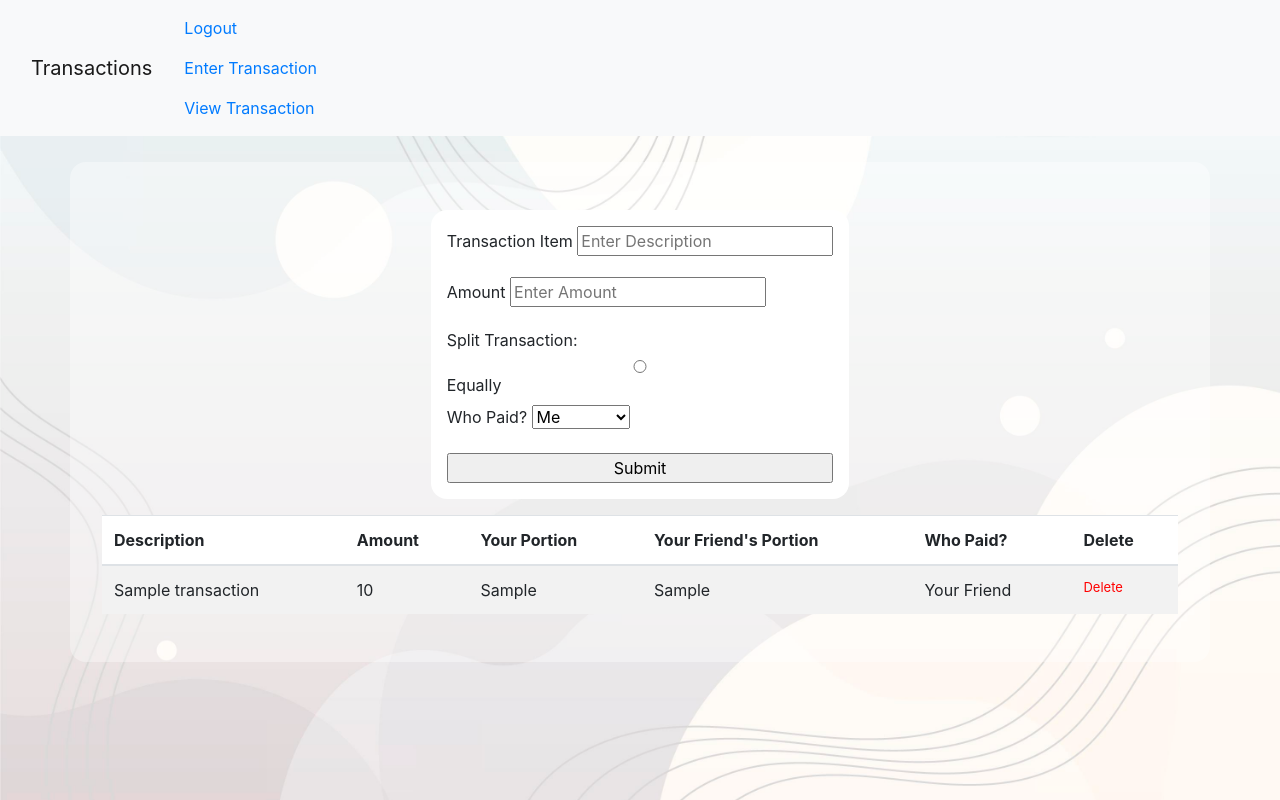
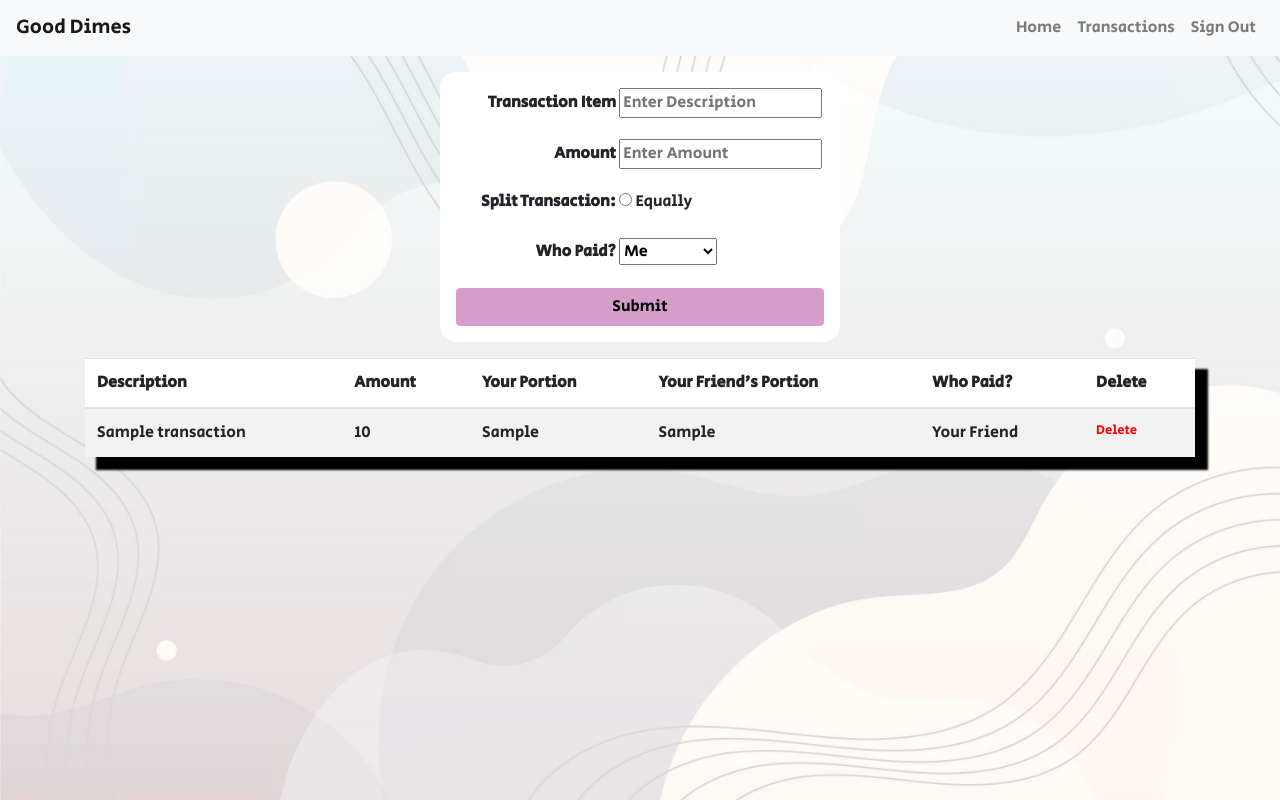
Before and after one commit to dimiprousalis/GoodDimes, a Node project: template views/transactions.ejs in a window 1280 px wide. Run offline with Node 20 templates, Linux system fonts and the light colour scheme; the template is opened without the code that fills it: most values are stand-ins (such as "Sample title", 1, 10 or a date in 2020); some libraries are stand-ins or nearby versions.

Commit message:
making it prettier

```diff
--- a/public/css/style.css
+++ b/public/css/style.css
@@ -1,8 +1,9 @@
-/* Box Model Hack */
 * {
-    box-sizing: border-box;
-  }
-html,body {
+    font-family: 'Secular One', Courier, monospace;
+}
+
+html,
+body {
     height: 100%;
 }
 
@@ -16,24 +17,15 @@ body {
 h1 {
     font-size: medium;
 }
+
 .del {
     font-size: small;
     color: red;
     cursor: pointer;
 }
 
-/* .container {
-    display: flex;
-    flex-direction: column;
-    margin-top: 2%;
-    background: white;
-    padding: 2rem;
-    width: 300px;
-    align-items: center;
-    border-radius: 1rem;
-} */
 
-.container {
+.simpleBox {
     display: flex;
     flex-direction: column;
     margin-top: 2%;
@@ -44,30 +36,62 @@ h1 {
     border-radius: 1rem;
 }
 
-.tranBox {
-    width: 100%;
-    background: rgba(255, 255, 255, 0.36);
+.btn {
+    background-color: #d59dcc;
+    border-color: #d59dcc;
+    color: black;
 }
+
+
 
 .formBox {
     background: white;
     padding: 1rem;
-    margin: 1rem;
+    margin: 1rem auto;
     border-radius: 1rem;
     display: flex;
     flex-direction: column;
-
+    width: 400px;
+    /* height: 400px; */
 }
 
 .tableBox {
     background: white;
+    box-shadow: 12px 12px 2px 1px black;
 }
 
 img {
-    height: 40%;
-    background: rgba(0, 128, 0, 0.305);
+   width: 500px
 }
 
-h1 {
-    text-shadow: 2px 2px 5px red;
+
+label {
+    width: 10em;
+    text-align: right;
+    font-weight: bold;
+}
+
+#radioLabel {
+    text-align: left;
+    font-weight: 300;
+}
+
+#home {
+    display: flex;
+    flex-direction: row;
+    justify-content: center;
+    align-items: center;
+    height: 80%;
+
   }
+
+  #home div ~ div {
+    text-align: center;
+  }
+
+  .welcomeTxt {
+    font-size: 400%;
+    font-weight: bold;
+    padding: .5em;
+
+  }
--- a/views/partials/header.ejs
+++ b/views/partials/header.ejs
@@ -8,6 +8,10 @@
     <link rel="stylesheet" href="https://cdn.jsdelivr.net/npm/bootstrap@4.0.0/dist/css/bootstrap.min.css"
         integrity="sha384-Gn5384xqQ1aoWXA+058RXPxPg6fy4IWvTNh0E263XmFcJlSAwiGgFAW/dAiS6JXm" crossorigin="anonymous">
     <link rel="stylesheet" href="css/style.css">
+
+    <link rel="preconnect" href="https://fonts.googleapis.com">
+<link rel="preconnect" href="https://fonts.gstatic.com" crossorigin>
+<link href="https://fonts.googleapis.com/css2?family=Secular+One&display=swap" rel="stylesheet">
     <title></title>
 </head>
 
--- a/views/transactions.ejs
+++ b/views/transactions.ejs
@@ -1,31 +1,29 @@
-
 <%- include('partials/header') -%>
 
-
-  <nav class="navbar navbar-expand-lg navbar-light bg-light flex-column">
-    <div class="container-fluid">
-      <a class="navbar-brand" href="#">Transactions</a>
-      <button class="navbar-toggler" type="button" data-toggle="collapse" data-target="#navbarNav"
-        aria-controls="navbarNav" aria-expanded="false" aria-label="Toggle navigation">
+<nav class="navbar navbar-expand-lg navbar-light bg-light">
+  <a class="navbar-brand" href="#">Good Dimes</a>
+  <button class="navbar-toggler" type="button" data-toggle="collapse" data-target="#navbarNav" aria-controls="navbarNav" aria-expanded="false" aria-label="Toggle navigation">
     <span class="navbar-toggler-icon"></span>
   </button>
   <div class="collapse navbar-collapse" id="navbarNav">
-        <ul class="nav flex-column">
+    <ul class="navbar-nav ml-auto">
       <li class="nav-item">
-            <a class="nav-link" href="/logout">Logout</a>
+        <a class="nav-link" href="/">Home</a>
       </li>
       <li class="nav-item">
-            <a class="nav-link" href="#">Enter Transaction</a>
+        <a class="nav-link" href="/transactions">Transactions</a>
       </li>
       <li class="nav-item">
-            <a class="nav-link" href="#">View Transaction</a>
+        <a class="nav-link" href="/logout">Sign Out</a>
       </li>
     </ul>
   </div>
-    </div>
 </nav>
 
-  <div class="container tranBox">
+
+    <div class="container">
+
+
         <form class="formBox" action="/transactions/createTransaction" method='POST'>
           <div class="form-group">
             <label for="transactionItem">Transaction Item</label>
@@ -35,9 +33,11 @@
             <label for="amountItem">Amount</label>
             <input type="number" step="any" placeholder="Enter Amount" name='amountItem'>
           </div>
+          <div class="form-group">
             <label>Split Transaction:</label>
             <input type="radio" name="splitItem" value="equally" id="equallyItem">
-      <label for="equallyItem">Equally</label>
+            <label id="radioLabel" for="equallyItem">Equally</label>
+          </div>
           <div class="form-group">
             <label for="payerItem">Who Paid?</label>
             <select name='payerItem'>
@@ -45,9 +45,12 @@
               <option value="friend">My Friend</option>
             </select>
           </div>
+          <input class="btn" type="submit">
+        </form>
 
-      <input type="submit">
-    </form>
+
+
+
 
 
 
@@ -86,6 +89,11 @@
               <% }) %>
           </tbody>
         </table>
+
+
     </div>
 
+  </div>
+
+
   <%- include('partials/footer') -%>
```
Also changed, not shown: views/index.ejs (+12 -6 lines), views/login.ejs (+8 -3 lines), views/signup.ejs (+6 -11 lines). Lines whose indentation alone changed are shown as unchanged.
